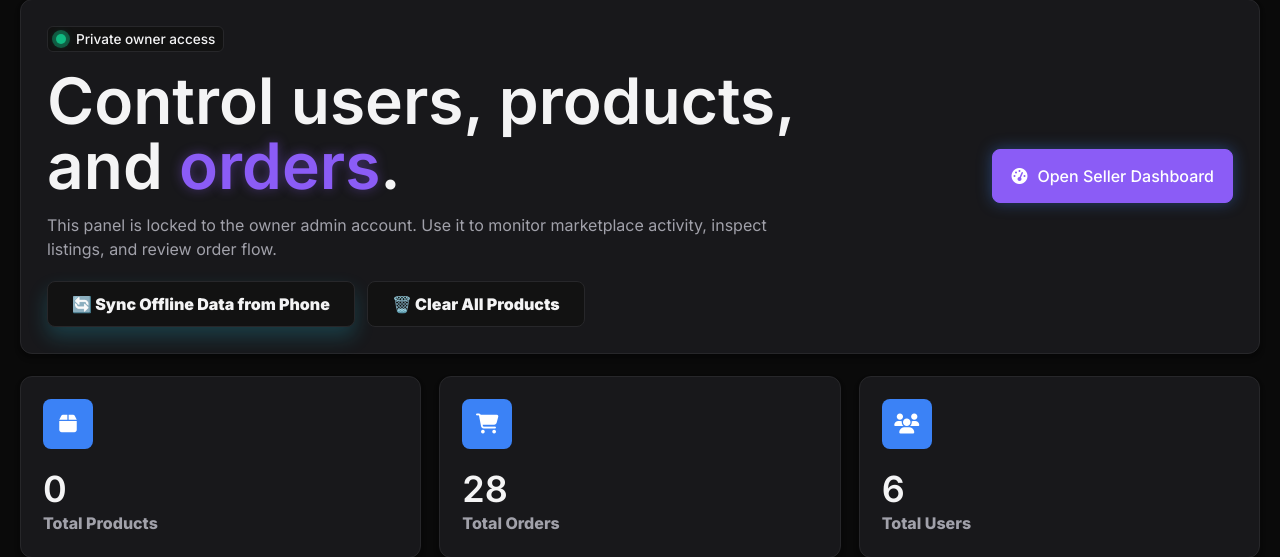
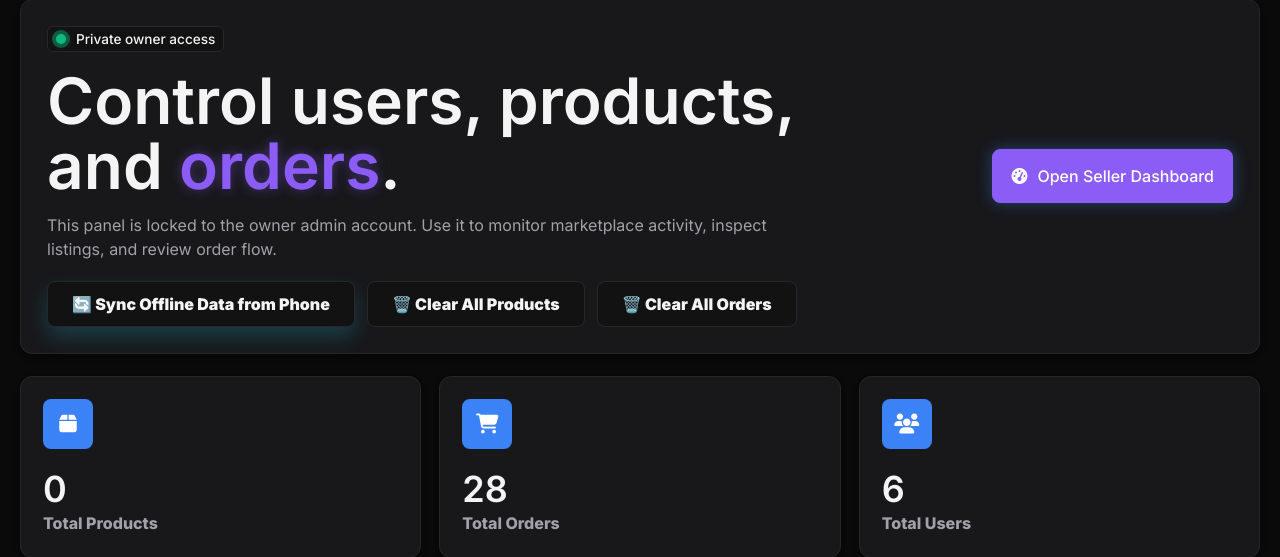
Before and after one commit to L0chan/l0chan, a Flask app: page /admin in a window 1280 px wide. Shown: the part 127-684 px from the top of the page. Run offline with Flask 3, Linux system fonts and the light colour scheme; the visitor is signed in with stand-in values (Sample User, id 1); data comes from the database, SQL or seed files in the repository; data that the repository does not hold is empty; some libraries are stand-ins or nearby versions.

Commit message:
feat: add Clear All Orders button and route in admin panel

```diff
--- a/backend/routes/core.py
+++ b/backend/routes/core.py
@@ -405,6 +405,22 @@ def clear_products():
     except Exception as e:
         return {"success": False, "error": str(e)}, 500
 
+@core_bp.route("/admin/clear_orders", methods=["POST"])
+@role_required("admin")
+def clear_orders():
+    try:
+        conn = get_db_conn()
+        cursor = conn.cursor()
+        cursor.execute("SELECT COUNT(*) FROM orders")
+        row = cursor.fetchone()
+        count = row[0] if row else 0
+        cursor.execute("DELETE FROM orders")
+        conn.commit()
+        conn.close()
+        return {"success": True, "deleted": count}
+    except Exception as e:
+        return {"success": False, "error": str(e)}, 500
+
 @core_bp.route("/admin")
 @role_required("admin")
 def admin():
--- a/frontend/templates/admin.html
+++ b/frontend/templates/admin.html
@@ -376,6 +376,9 @@
                     <button onclick="clearAllProducts()" id="clear-products-btn" style="padding:12px 24px; background:rgba(251,113,133,0.18); color:#fb7185; border:1px solid rgba(251,113,133,0.4); border-radius:14px; cursor:pointer; font-weight:900;">
                         🗑️ Clear All Products
                     </button>
+                    <button onclick="clearAllOrders()" id="clear-orders-btn" style="padding:12px 24px; background:rgba(251,113,133,0.18); color:#fb7185; border:1px solid rgba(251,113,133,0.4); border-radius:14px; cursor:pointer; font-weight:900;">
+                        🗑️ Clear All Orders
+                    </button>
                 </div>
             </div>
 
@@ -528,6 +531,30 @@
         }
         window.addEventListener('load', () => setTimeout(() => migrateOldData(false), 1000));
 
+        async function clearAllOrders() {
+            if (!confirm('⚠️ This will permanently delete ALL orders from the database. Are you sure?')) return;
+            if (!confirm('This cannot be undone. Click OK to confirm deletion of ALL orders.')) return;
+            const btn = document.getElementById('clear-orders-btn');
+            btn.textContent = '⏳ Clearing...';
+            btn.disabled = true;
+            try {
+                const res = await fetch('/admin/clear_orders', { method: 'POST' });
+                const data = await res.json();
+                if (data.success) {
+                    alert(`✅ Done! ${data.deleted} orders deleted. Page will refresh.`);
+                    location.reload();
+                } else {
+                    alert('Error: ' + (data.error || 'Unknown error'));
+                    btn.textContent = '🗑️ Clear All Orders';
+                    btn.disabled = false;
+                }
+            } catch(e) {
+                alert('Failed to clear orders: ' + e.message);
+                btn.textContent = '🗑️ Clear All Orders';
+                btn.disabled = false;
+            }
+        }
+
         async function clearAllProducts() {
             if (!confirm('⚠️ This will permanently delete ALL products from the database. Are you sure?')) return;
             if (!confirm('This cannot be undone. Click OK to confirm deletion of ALL products.')) return;
```
